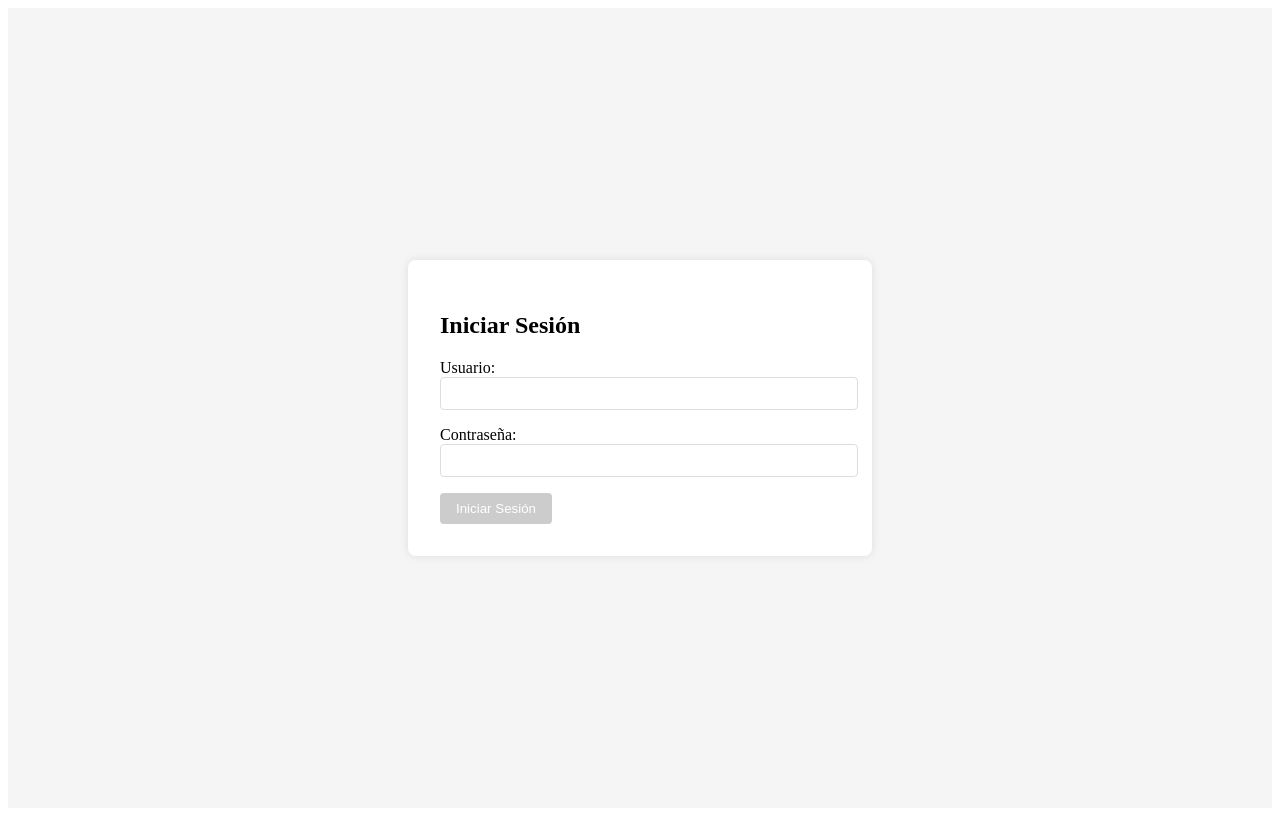
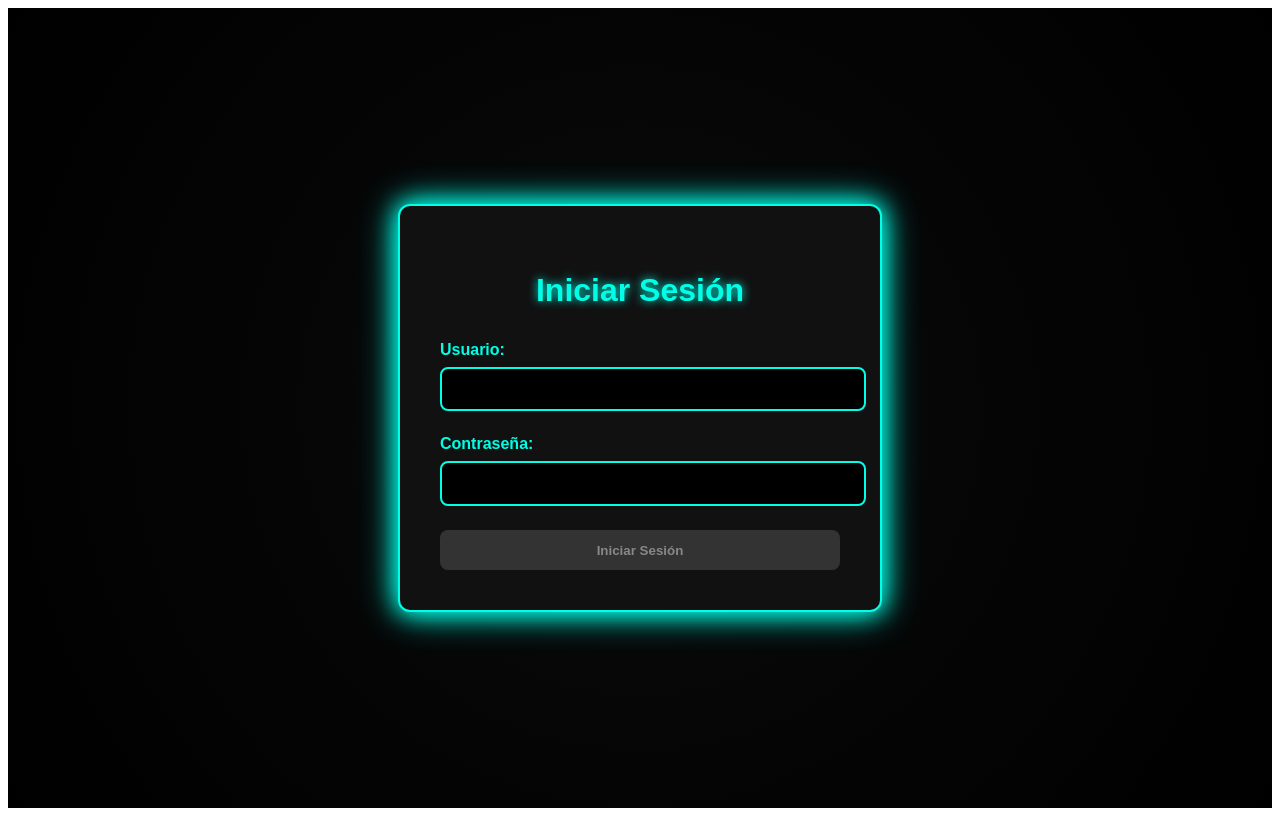
Before and after one commit to Davidjoel12/ZeroCoin, an Angular app: page /login in a window 1280 px wide. Built offline with nearby package versions, Linux system fonts and the light colour scheme.

Commit message:
Actualizacion  de  css al login estilo gaming.
Nuevos colores.

Co-Authored-By: David Martinez <161975792+Davesitto@users.noreply.github.com>
Co-Authored-By: Davidjoel12 <167281247+Davidjoel12@users.noreply.github.com>
Co-Authored-By: ValtraxZ <126916777+ValtraxZ@users.noreply.github.com>

```diff
--- a/src/app/login/login.component.css
+++ b/src/app/login/login.component.css
@@ -1,58 +1,118 @@
+/* Fondo general estilo gaming */
 .login-container {
   display: flex;
   justify-content: center;
   align-items: center;
   height: 100vh;
-    background-color: #f5f5f5;
+  background: radial-gradient(circle at center, #0a0a0a 0%, #000000 100%);
+  font-family: 'Orbitron', sans-serif;
+  color: #00ffe7;
 }
 
+/* Caja de login */
 .login-box {
-    background: white;
-    padding: 2rem;
-    border-radius: 8px;
-    box-shadow: 0 0 10px rgba(0,0,0,0.1);
+  background: #111;
+  padding: 2.5rem;
+  border-radius: 12px;
+  box-shadow: 0 0 25px #00ffe7;
+  border: 2px solid #00ffe7;
+  max-width: 400px;
   width: 100%;
-    max-width: 400px;
+  animation: pulseNeon 2s ease-in-out infinite alternate;
 }
 
-  .form-group {
-    margin-bottom: 1rem;
+/* Título estilo neón */
+.login-box h2 {
+  text-align: center;
+  margin-bottom: 2rem;
+  color: #00ffe7;
+  text-shadow: 0 0 10px #00ffe7;
+  font-size: 2rem;
 }
 
+/* Etiquetas */
+label {
+  display: block;
+  margin-bottom: 0.5rem;
+  font-weight: bold;
+  color: #00ffe7;
+}
+
+/* Input estilizado */
 .form-control {
   width: 100%;
-    padding: 0.5rem;
-    border: 1px solid #ddd;
-    border-radius: 4px;
+  padding: 0.7rem;
+  border-radius: 8px;
+  border: 2px solid #00ffe7;
+  background-color: #000;
+  color: #00ffe7;
+  font-size: 1rem;
+  transition: 0.3s ease;
 }
 
-  .btn {
-    padding: 0.5rem 1rem;
-    border: none;
-    border-radius: 4px;
-    cursor: pointer;
+.form-control:focus {
+  border-color: #ff00ff;
+  outline: none;
+  box-shadow: 0 0 10px #ff00ff;
 }
 
+/* Grupo de formulario */
+.form-group {
+  margin-bottom: 1.5rem;
+}
+
+/* Botón principal */
 .btn-primary {
-    background-color: #007bff;
-    color: white;
+  width: 100%;
+  padding: 0.8rem;
+  background-color: #ff00ff;
+  color: #fff;
+  font-weight: bold;
+  border: none;
+  border-radius: 8px;
+  box-shadow: 0 0 15px #ff00ff;
+  transition: 0.3s ease;
+}
+
+.btn-primary:hover {
+  background-color: #e600e6;
+  box-shadow: 0 0 25px #ff00ff, 0 0 35px #ff00ff;
 }
 
 .btn-primary:disabled {
-    background-color: #cccccc;
+  background-color: #333;
+  color: #888;
+  box-shadow: none;
   cursor: not-allowed;
 }
 
-  .alert-danger {
-    color: #721c24;
-    background-color: #f8d7da;
-    border-color: #f5c6cb;
-    padding: 0.75rem 1.25rem;
-    margin-bottom: 1rem;
-    border-radius: 4px;
+/* Mensaje de error */
+.error-message {
+  color: #ff4d4d;
+  font-size: 0.85rem;
+  margin-top: 0.3rem;
+  text-shadow: 0 0 5px red;
 }
 
-  .error-message {
-    color: #dc3545;
-    font-size: 0.8rem;
+/* Alerta de error */
+.alert-danger {
+  background-color: rgba(255, 0, 0, 0.1);
+  border: 1px solid #ff4d4d;
+  color: #ff4d4d;
+  border-radius: 6px;
+  padding: 1rem;
+  text-align: center;
+  margin-bottom: 1rem;
+  font-weight: bold;
+  box-shadow: 0 0 10px red;
 }
+
+/* Animación neón */
+@keyframes pulseNeon {
+  from {
+    box-shadow: 0 0 15px #00ffe7, 0 0 25px #00ffe7;
+  }
+  to {
+    box-shadow: 0 0 30px #00ffe7, 0 0 50px #00ffe7;
+  }
+}
--- a/src/app/login/login.component.html
+++ b/src/app/login/login.component.html
@@ -1,3 +1,4 @@
+
 <div class="login-container">
     <div class="login-box">
       <h2>Iniciar Sesión</h2>
```
Lines whose indentation alone changed are shown as unchanged.
